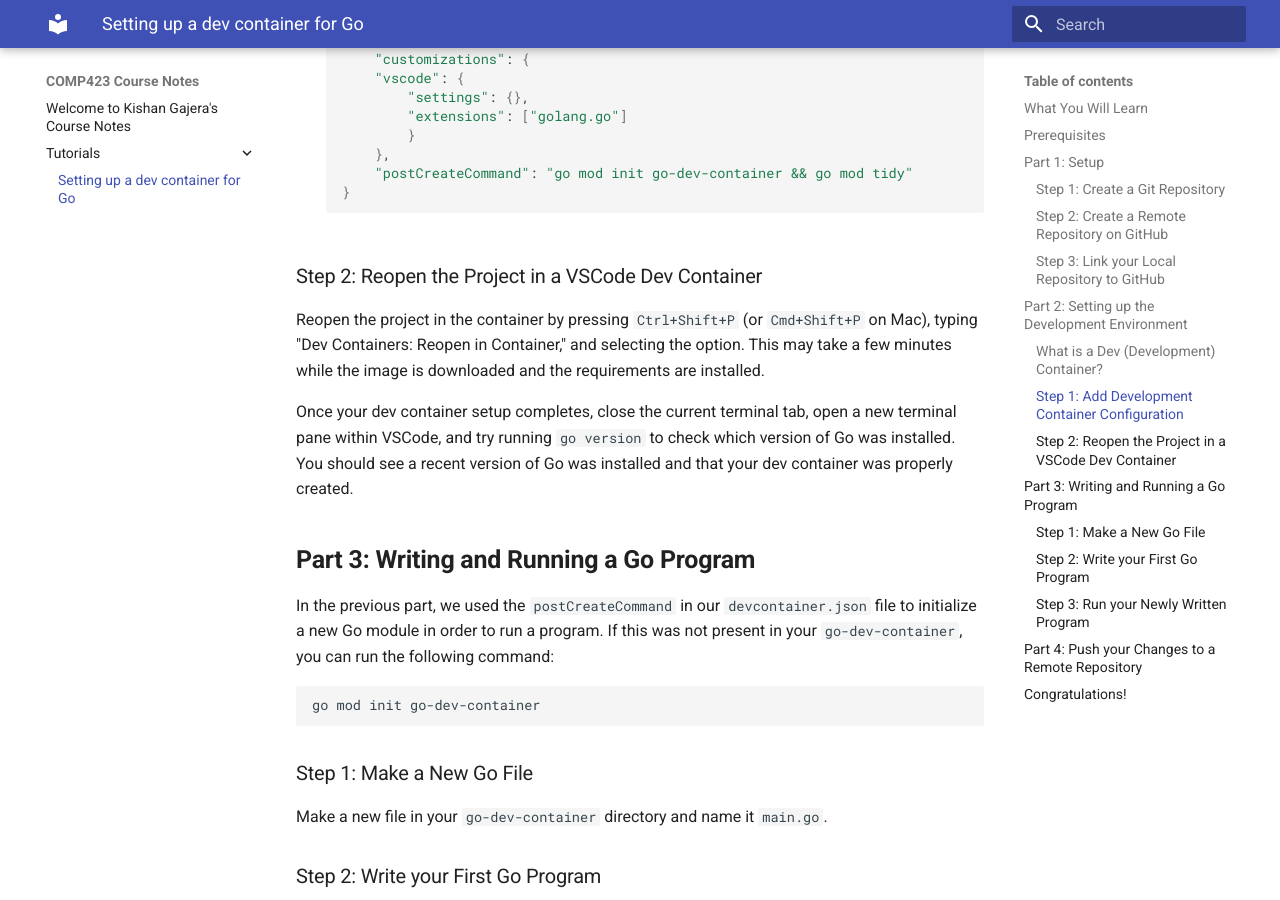
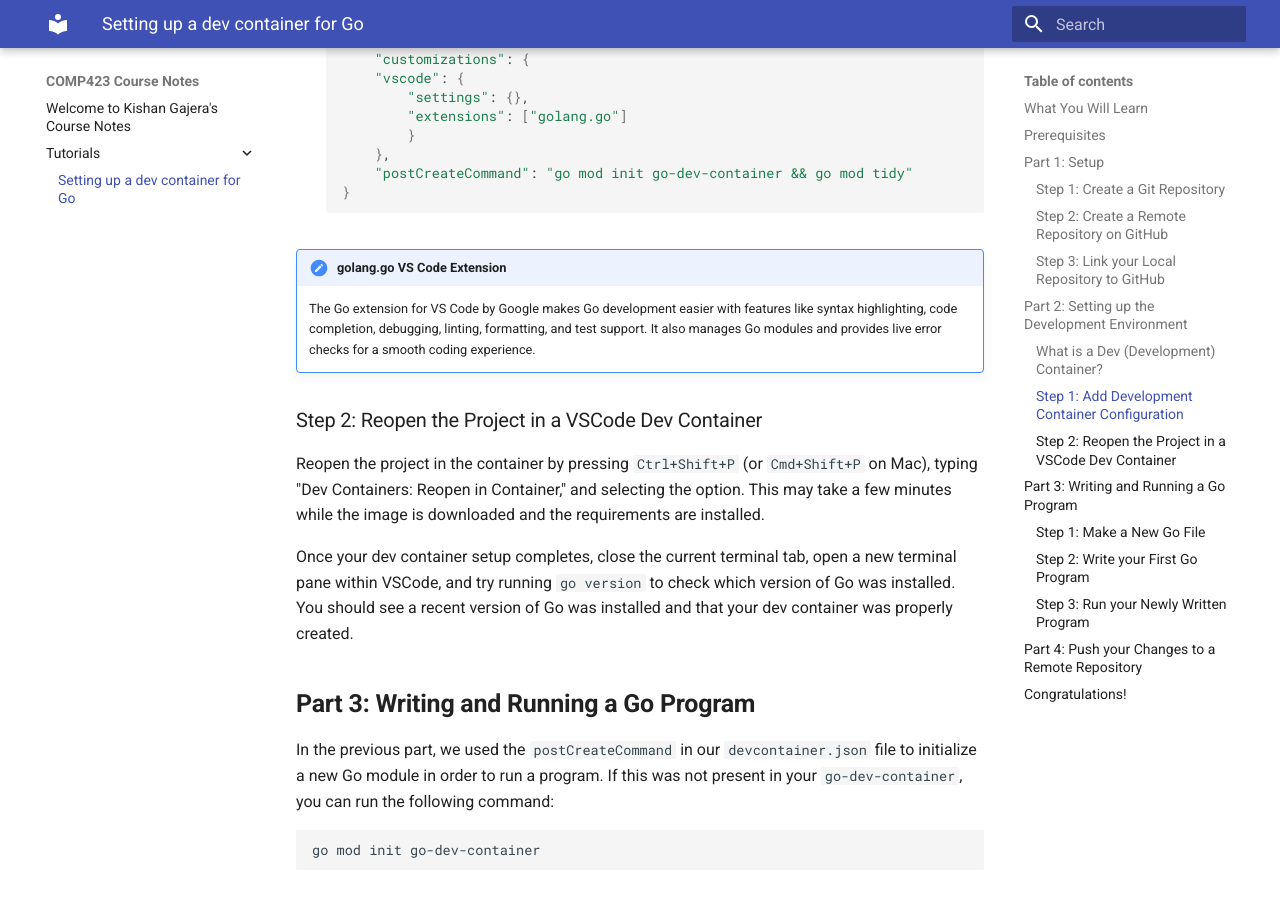
Before and after one commit to gajekish/comp423-course-notes, an MkDocs documentation site: the page built from docs/tutorials/go-setup.md, in a window 1280 px wide and 900 px high, scrolled down 3532 px. Built offline with MkDocs 1.6.1 and Material for MkDocs 9.7.7, drawn with Linux system fonts in a browser that asks for light colours.

Commit message:
added admonition for extension and formatting changes

````diff
--- a/docs/tutorials/go-setup.md
+++ b/docs/tutorials/go-setup.md
@@ -49,7 +49,7 @@ Now that the Git repository is set up, let’s connect it to a remote hosting pl
 1. Log in to your GitHub account and go to the [Create a New Repository](https://github.com/new) section.
 2. Name this new repository ```go-dev-container```
 3. Add whatever description you want and have the visibility set to public.
-4. Make sure to *not* to initialize the repository with a README, .gitignore, or license.
+4. Make sure to **not** to initialize the repository with a README, .gitignore, or license.
 5. Lastly, click **Create Repository**
 ### Step 3: Link your Local Repository to GitHub
 1. Add the GitHub repository as a remote:
@@ -105,6 +105,8 @@
 }
 ```
 
+!!! Note "golang.go VS Code Extension"
+    The Go extension for VS Code by Google makes Go development easier with features like syntax highlighting, code completion, debugging, linting, formatting, and test support. It also manages Go modules and provides live error checks for a smooth coding experience.
 ### Step 2: Reopen the Project in a VSCode Dev Container
 Reopen the project in the container by pressing ```Ctrl+Shift+P``` (or ```Cmd+Shift+P``` on Mac), typing "Dev Containers: Reopen in Container," and selecting the option. This may take a few minutes while the image is downloaded and the requirements are installed.
 
````
